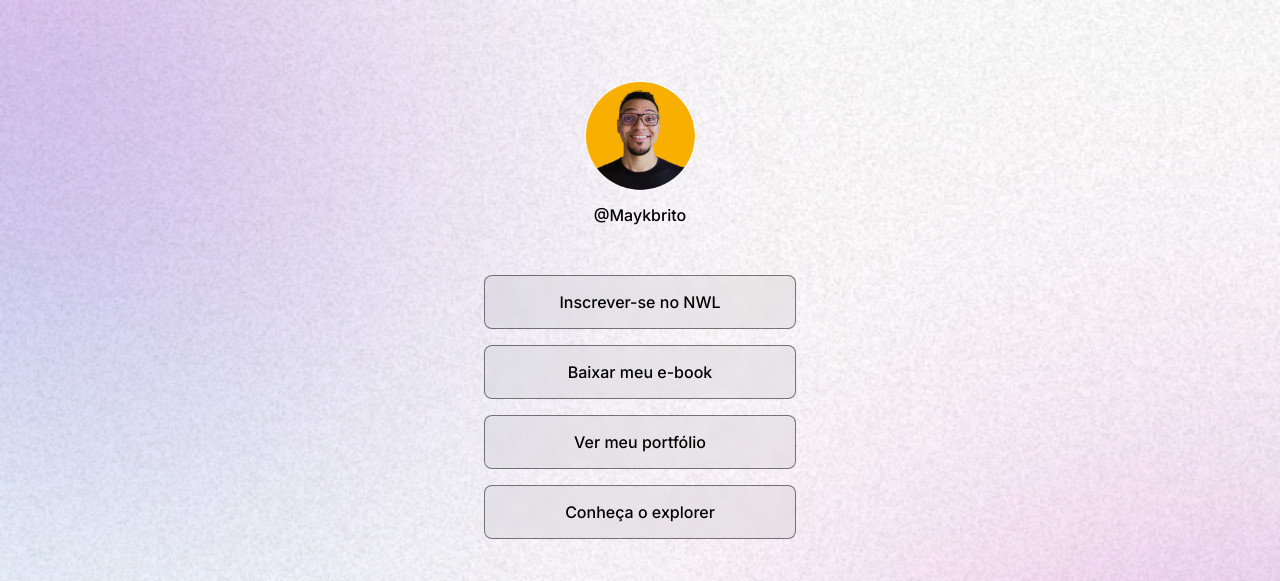
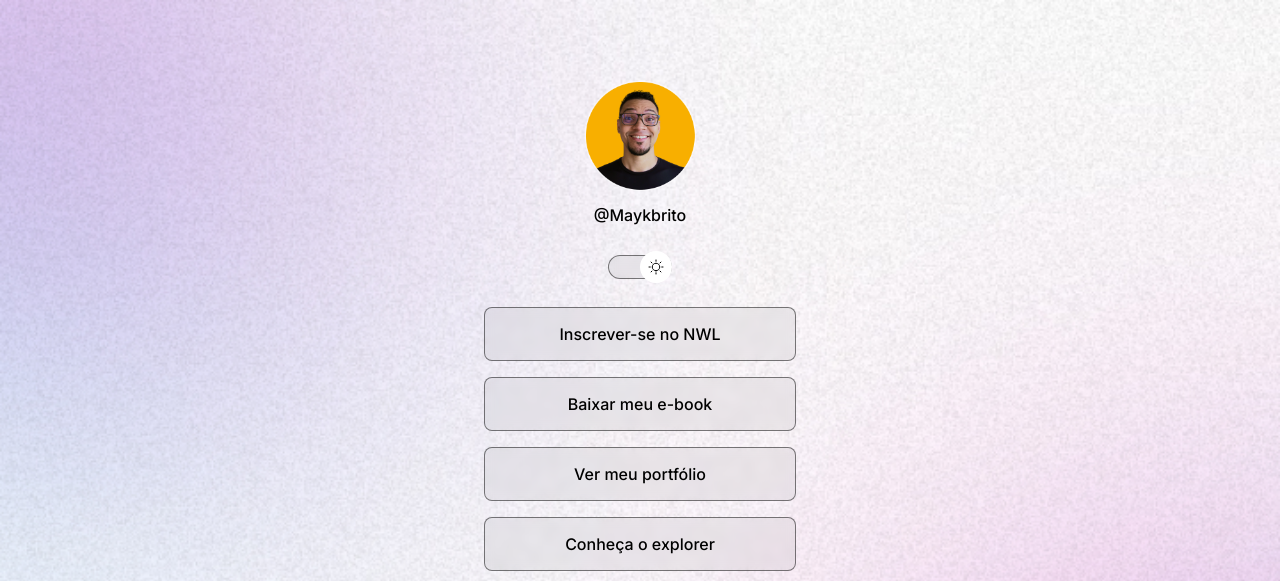
Before and after one commit to MatheusNunes166/ProjetoWeb, a plain HTML site: page index.html in a window 1280 px wide. Shown: the top 581 px of the page. Drawn offline with nearby package versions, Linux system fonts and the light colour scheme.

Commit message:
segundo_commit

```diff
--- a/index.html
+++ b/index.html
@@ -17,6 +17,16 @@
             usando óculos e camisa preta, barba e fundo amarelo">
             <p>@Maykbrito</p>
         </div>
+
+        <div id="switch" onclick="toggleMode()">
+            <button>
+
+            </button>
+            <span>
+
+            </span>
+        </div>
+
         <ul>
             <li>
                 <a href="#">Inscrever-se no NWL</a>
@@ -55,5 +65,6 @@
     </div>
 
 <script src="https://unpkg.com/ionicons@4.5.10-0/dist/ionicons.js"></script>
+<script src="./script.js"></script>
 </body>
 </html>
--- /dev/null
+++ b/script.js
@@ -0,0 +1,5 @@
+function toggleMode(){
+    const html = document.documentElement
+
+   html.classList.toggle('light')
+}
--- a/style.css
+++ b/style.css
@@ -11,6 +11,7 @@
     --surface-color: rgba(255, 255, 255, 0.05);
     --surface-color-hover: rgba(0, 0, 0, 0.2);
     --highlight-color: rgba(255,255,255,0.2);
+    --switch-bg-url: url(./assets/moon-stars.svg)
 }
 
 .light {
@@ -20,6 +21,7 @@
     --surface-color: rgba(0, 0, 0, 0.05);
     --surface-color-hover: rgba(0, 0, 0, 0.2);
     --highlight-color: rgba(0,0,0,0.1);
+      --switch-bg-url: url(./assets/sun.svg)
 }
 
 
@@ -52,6 +54,41 @@ body * {
     font-weight: 500;
     line-height: 24px;
     margin-top: 8px;
+}
+
+#switch {
+    position: relative;
+    width: 64px;
+    margin: 4px auto;
+}
+
+#switch button {
+    width: 32px;
+    height: 32px;
+    background: white var(--switch-bg-url) no-repeat center;;
+    border: 0;
+    border-radius: 50%;
+    position: absolute;
+    top: 50%;
+    left: 0;
+    z-index: 1;
+    transform: translateY(-50%);
+}
+
+.light #switch button {
+    right: 0;
+    left: initial;
+}
+
+#switch span {
+    display: block;
+    width: 64px;
+    height: 24px;
+    background: var(--surface-color);
+    border: 1px solid var(--stroke-color);
+    backdrop-filter: blur(4px);
+    -webkit-backdrop-filter: blur(4px);
+    border-radius: 9999px;
 }
 
 ul {
```
Also changed, not shown: assets/avatar-light.png (added), assets/moon-stars.svg (added), assets/sun.svg (added).
